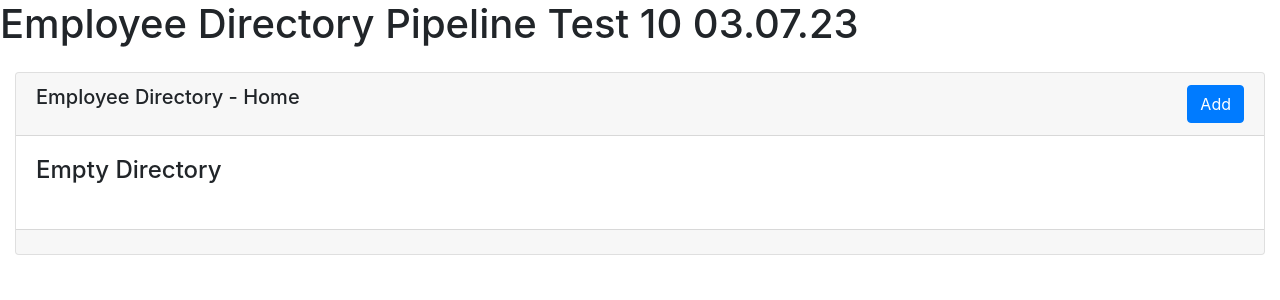
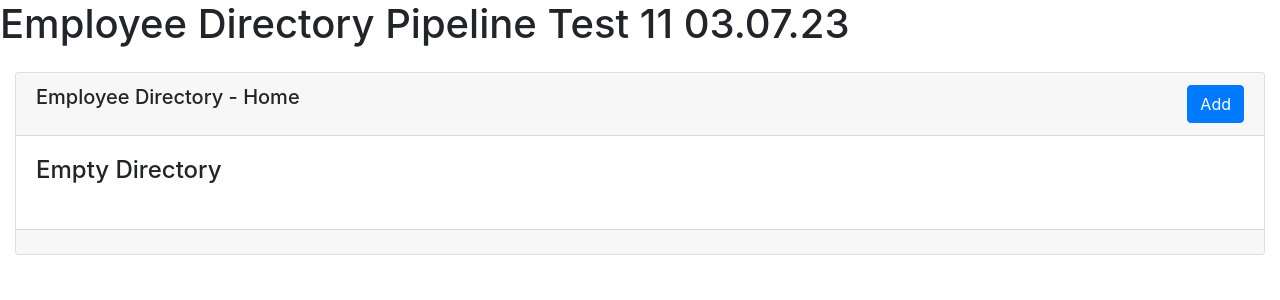
Before and after one commit to erikfalk/aws-devops-projekt, a Flask app: page / in a window 1280 px wide. Shown: the top 300 px of the page. Run offline with Flask 3, Linux system fonts and the light colour scheme; data that the repository does not hold is empty; some libraries are stand-ins or nearby versions.

Commit message:
Pipeline Test 12

```diff
--- a/FlaskApp/templates/main.html
+++ b/FlaskApp/templates/main.html
@@ -5,7 +5,7 @@
     <meta http-equiv="X-UA-Compatible" content="IE=edge">
     <meta name="viewport" content="width=device-width, initial-scale=1">
     <title>Employee Directory</title>
-    <h1>Employee Directory Pipeline Test 10 03.07.23</h1>
+    <h1>Employee Directory Pipeline Test 11 03.07.23</h1>
     <link href="https://stackpath.bootstrapcdn.com/bootstrap/4.1.3/css/bootstrap.min.css" rel="stylesheet">
     <link href="https://stackpath.bootstrapcdn.com/font-awesome/4.7.0/css/font-awesome.min.css" rel="stylesheet" integrity="sha384-wvfXpqpZZVQGK6TAh5PVlGOfQNHSoD2xbE+QkPxCAFlNEevoEH3Sl0sibVcOQVnN" crossorigin="anonymous">
   </head>
--- a/appspec.yml
+++ b/appspec.yml
@@ -1,8 +1,8 @@
 version: 0.0
 os: linux
-# files:
-#   - source: /FlaskApp
-#     destination: /FlaskApp
+files:
+  - source: /FlaskApp
+    destination: /FlaskApp_Dump
 # hooks:
 #   ApplicationStop:
 #     - location: scripts/stop_app.sh
```
